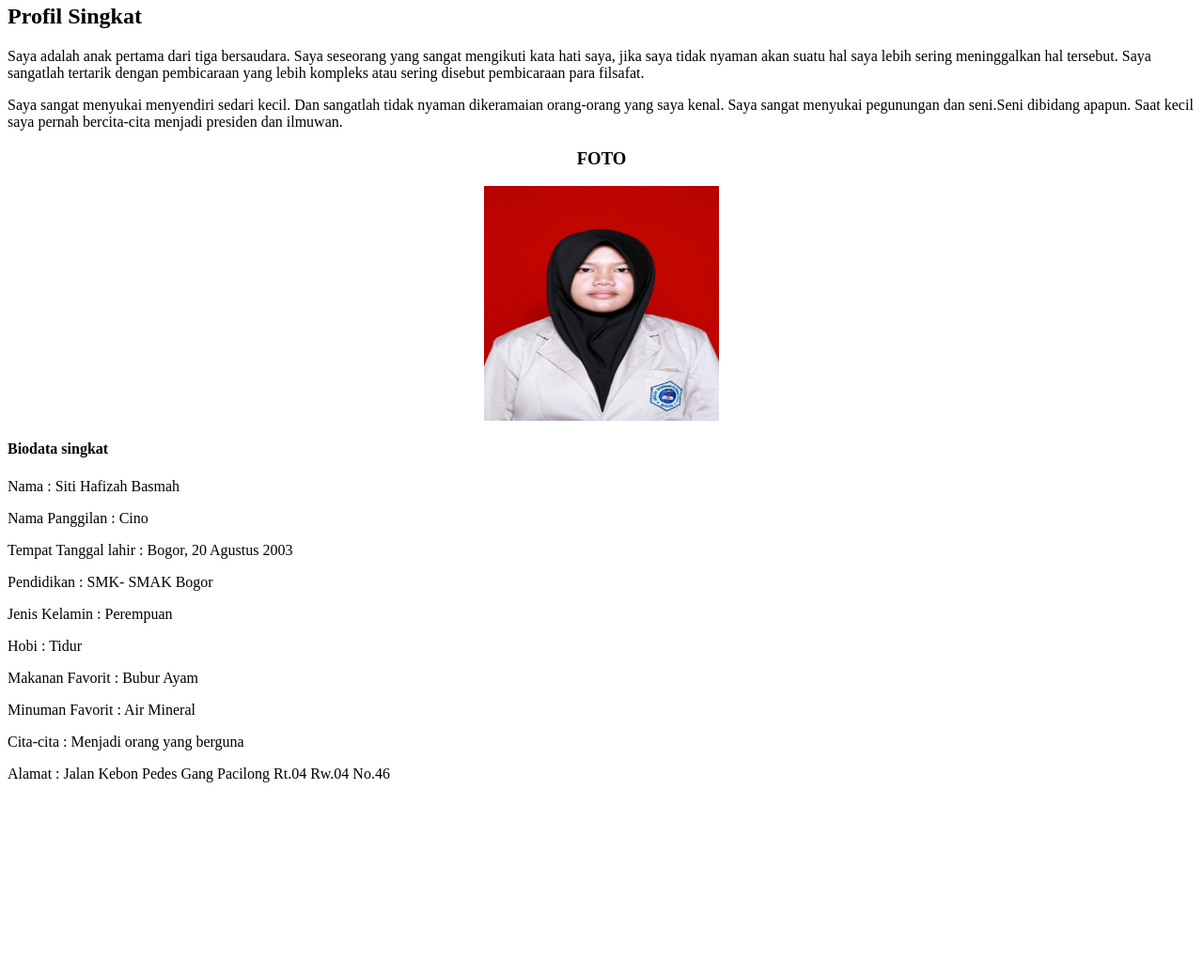
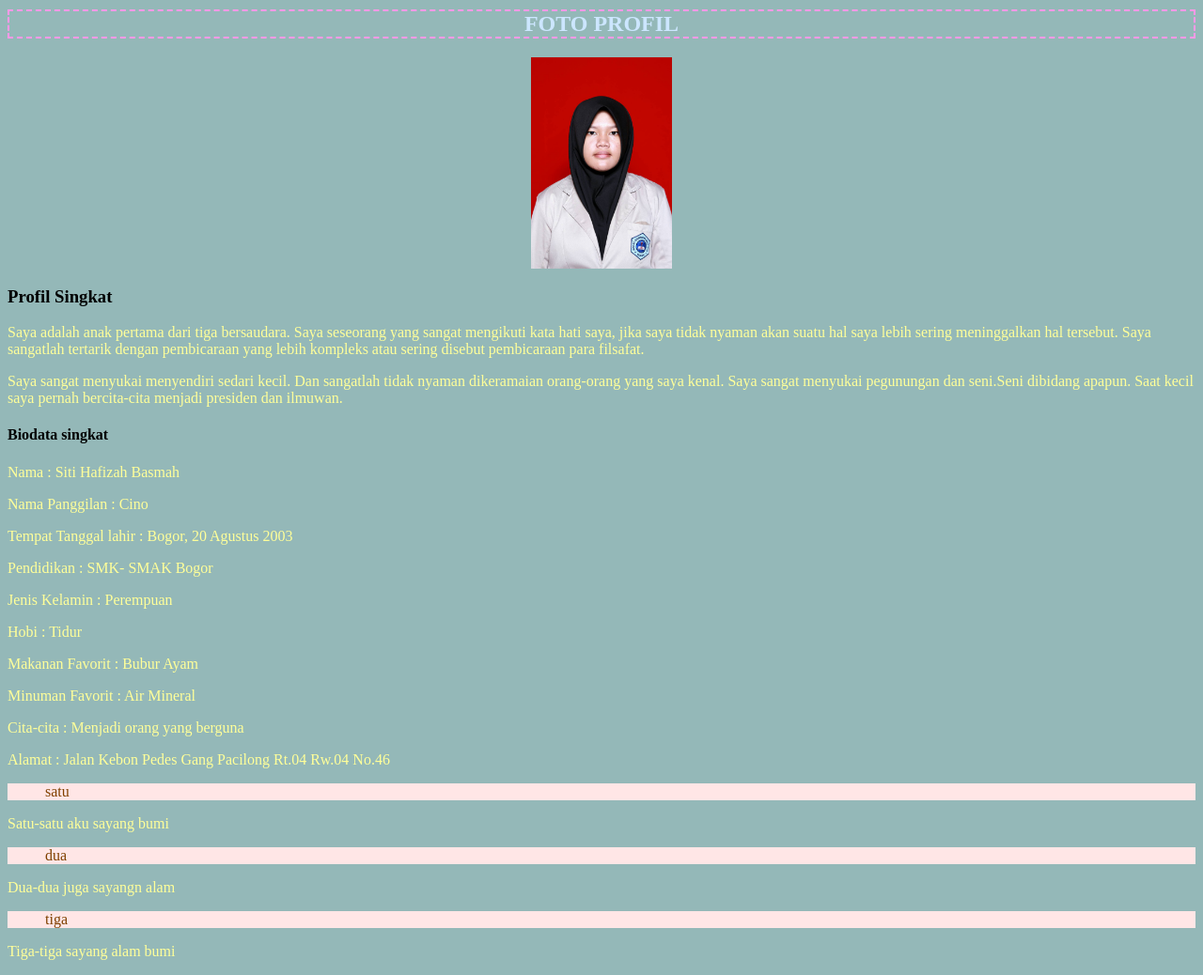
Before and after one commit to sitihafizah64/sitihafizah64.github.io, a plain HTML site: page index.html in a window 1280 px wide. Shown: the part 76-1114 px from the top of the page at 94% size. Before the commit the page ends 925 px from the top, so only its background shows below. Drawn offline with Linux system fonts and the light colour scheme.

Commit message:
Add files via upload

```diff
--- a/index.html
+++ b/index.html
@@ -2,16 +2,19 @@
 <html>
 <head>
 	<title>BIODATA</title>
+	<style type="text/css">
+		h2 {color: #cce6ff; border: 2px dashed  #ff99e6}
+	</style>
+	<link rel="stylesheet" type="text/css" href="style.css">
 	<p></p>
 </head>
 <body>
-	<h1 align="center">BIODATA</h1>
-	<h2 align="left">Profil Singkat</h2>
+	<h1 align="center" style="color: #ffccff ; border: 3px solid #e6faff">BIODATA</h1>
+	<h2 align="center">FOTO PROFIL</h2>
+	<img src="pas_photo.jpg" width="150px" height="225px" style="display: block; margin: auto;">
+	<h3 align="left">Profil Singkat</h3>
 	<p>Saya adalah anak pertama dari tiga bersaudara. Saya seseorang yang sangat mengikuti kata hati saya, jika saya tidak nyaman akan suatu hal saya lebih sering meninggalkan hal tersebut. Saya sangatlah tertarik dengan pembicaraan yang lebih kompleks atau sering disebut pembicaraan para filsafat.</p>
 	<p>Saya sangat menyukai menyendiri sedari kecil. Dan sangatlah tidak nyaman dikeramaian orang-orang yang saya kenal. Saya sangat menyukai pegunungan dan seni.Seni dibidang apapun. Saat kecil saya pernah bercita-cita menjadi presiden dan ilmuwan.</p>
-	<h3 align="center">FOTO</h3>
-	<img src="pas_photo.jpg" width="250px" height="250px" style="display: block; margin: auto;">
-
 	<h4 align="left">Biodata singkat</h4>
 	<p>Nama					: Siti Hafizah Basmah</p>
 	<p>Nama Panggilan 		: Cino</p>
@@ -25,6 +28,11 @@
 	<P>Alamat				: Jalan Kebon Pedes Gang Pacilong Rt.04 Rw.04 No.46</P>
 
 
-
+<ul>satu</ul>
+<p>Satu-satu aku sayang bumi</p>
+<ul>dua</ul>
+<p>Dua-dua juga sayangn alam </p>
+<ul>tiga</ul>
+<p>Tiga-tiga sayang alam bumi</p>
 </body>
 </html>
--- /dev/null
+++ b/style.css
@@ -0,0 +1,5 @@
+ul{background-color: #ffe6e6 }
+ul {color: #804000}
+p {color:   #ffff99}
+body {background: #94b8b8}
+h4 h5 {color: #99ff99}
```
